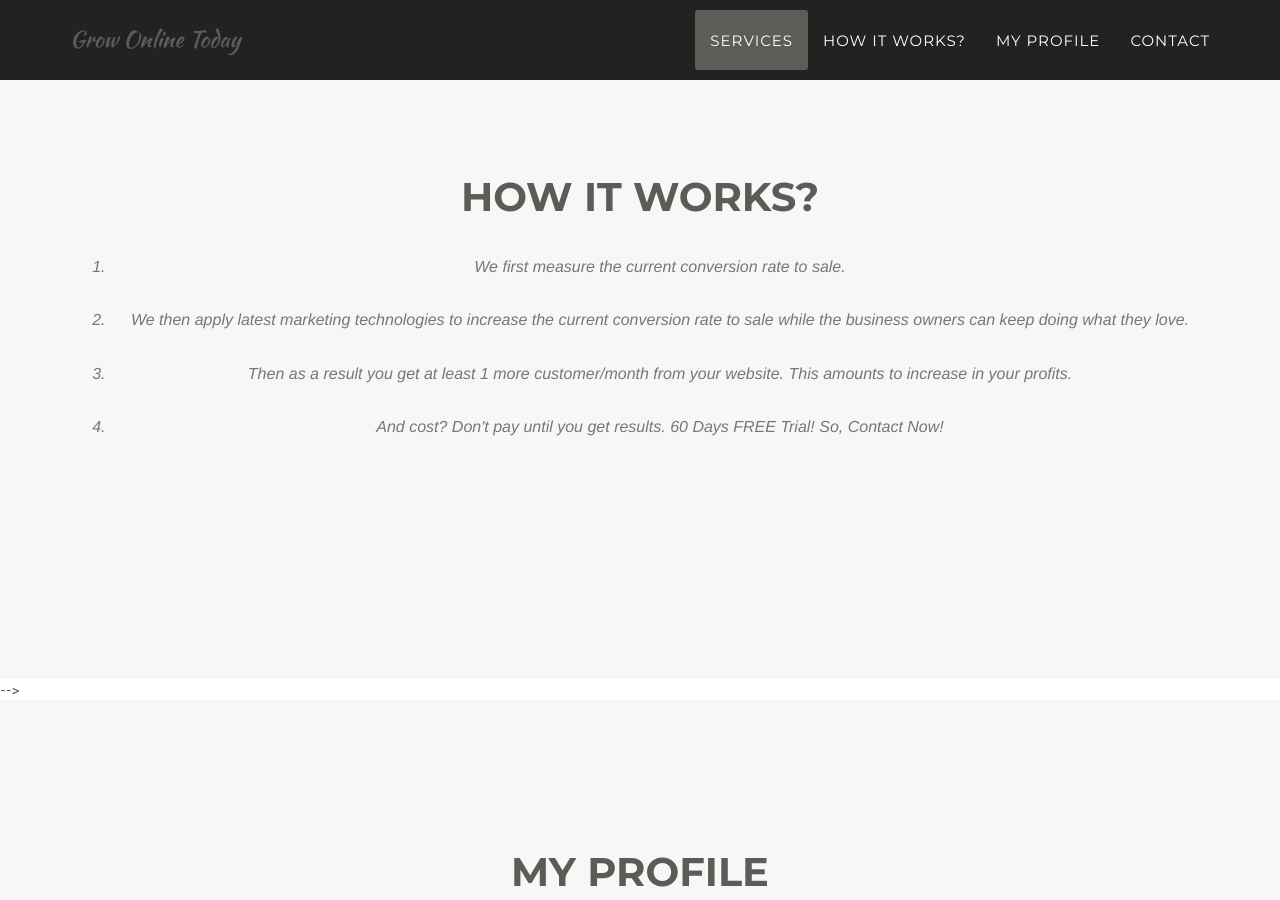
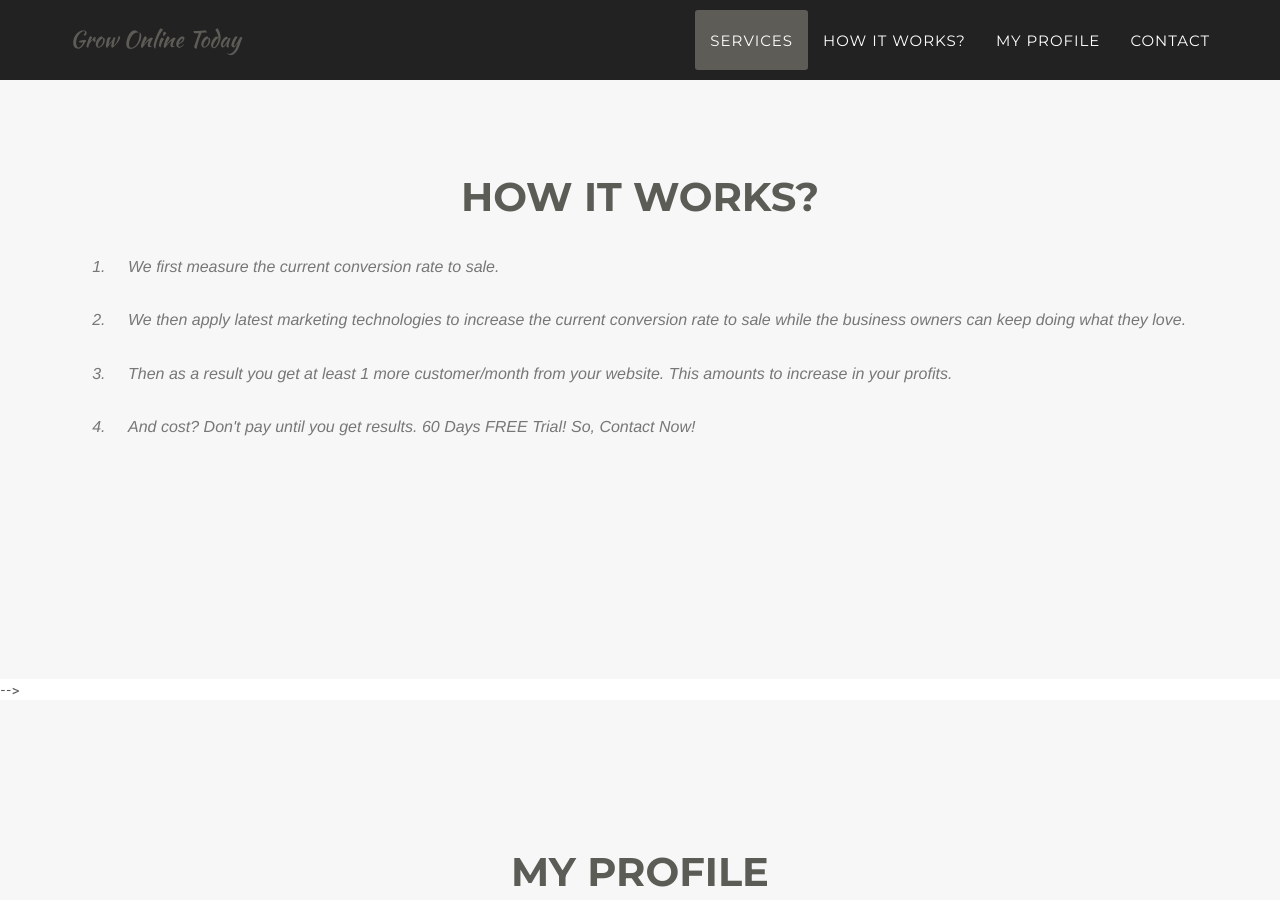
Before and after one commit to sanjitchak/growonlinetoday, a Jekyll site: the page built from index.html, in a window 1280 px wide and 900 px high, scrolled down 1491 px. Built offline with Jekyll 4.4.1, drawn with Linux system fonts in a browser that asks for light colours; some web fonts are replaced; comment, search, counter and statistics services are not loaded.

Commit message:
changed how it works

```diff
--- a/_includes/how_it_works.html
+++ b/_includes/how_it_works.html
@@ -6,19 +6,19 @@
         <h2 class="section-heading">How it works?</h2>
         <h3 class="section-subheading text-muted">
           <ol>
-            <li style="padding: 18px;">
+            <li style=" text-align: left;padding: 18px;">
               We first measure the current conversion rate to sale.
             </li>
-            <li style="padding: 18px;">
+            <li style=" text-align: left;padding: 18px;">
               We then apply latest marketing technologies to increase the
               current conversion rate to sale while the business owners can keep
               doing what they love.
             </li>
-            <li style="padding: 18px;">
+            <li style="text-align: left;padding: 18px;">
               Then as a result you get at least 1 more customer/month from your
               website. This amounts to increase in your profits.
             </li>
-            <li style="padding: 18px;">
+            <li style="text-align: left;padding: 18px;">
               And cost? Don't pay until you get results. 60 Days FREE Trial! So,
               Contact Now!
             </li>
```
Also changed, not shown: _includes/js.html (line endings or trailing spaces).
